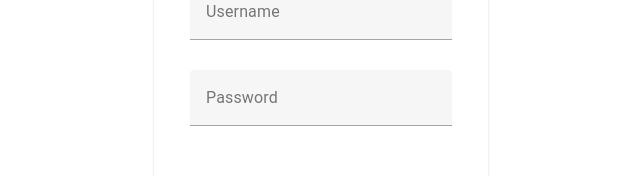
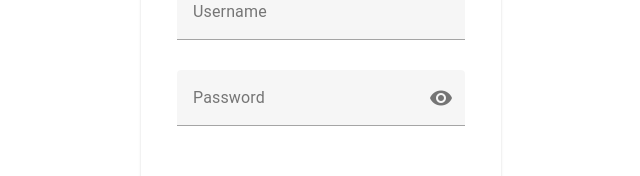
Before and after one commit to Contechnet/CTNSchool, a Vue app in the folder ctn-school-app/: page /login in a window 1280 px wide. Shown: the part 319-495 px from the top of the page, without its empty margins (319-959 px from the left). Built offline with nearby package versions, Linux system fonts and the light colour scheme.

Commit message:
fix: impliment lazy loading routes

```diff
--- a/ctn-school-app/src/pages/Login.vue
+++ b/ctn-school-app/src/pages/Login.vue
@@ -18,7 +18,10 @@
               <v-text-field
                 v-model="password"
                 label="Password"
-                type="password"
+                :append-inner-icon="visible ? 'mdi-eye-off' : 'mdi-eye'"
+                :type="visible ? 'text' : 'password'"
+                placeholder="Enter your password"
+                @click:append-inner="visible = !visible"
                 outlined
                 dense
                 required
@@ -30,9 +33,7 @@
               }}</v-alert>
             </v-col>
             <v-col cols="12" class="d-flex justify-center">
-              <v-btn type="submit" color="primary" class="mt-4"
-                >Login</v-btn
-              >
+              <v-btn type="submit" color="primary" class="mt-4">Login</v-btn>
             </v-col>
           </v-row>
         </v-form>
@@ -48,6 +49,8 @@ import { useRouter } from "vue-router";
 
 const username = ref("");
 const password = ref("");
+const visible = ref(false);
+
 const errorMessage = ref(null);
 const authStore = useAuthStore();
 const router = useRouter();
```
Also changed, not shown: ctn-school-app/src/router/index.js (+10 -9 lines).
